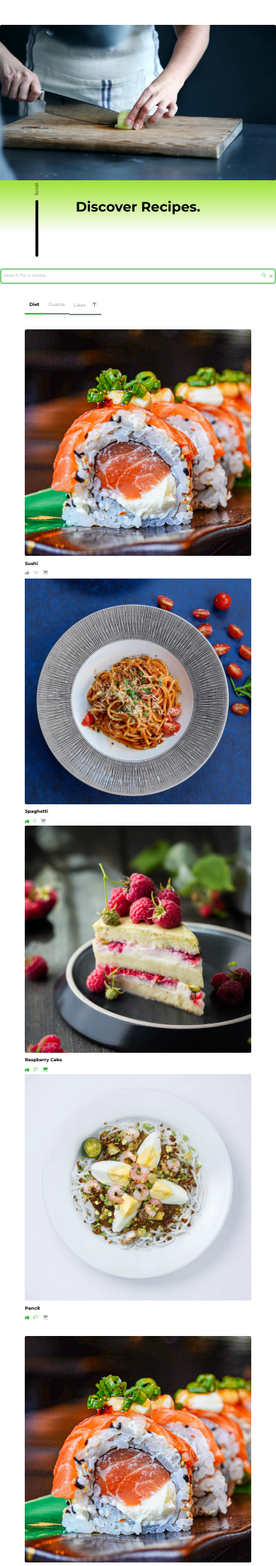
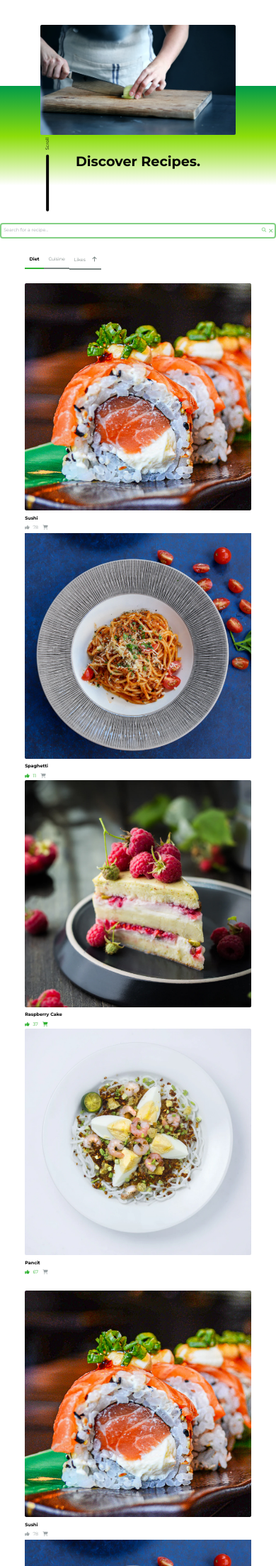
Before and after one commit to lawrencedovin/capstone-1-wonder-recipe, a Flask app: page /home/logged_in in a window 390 px wide. Shown: the part 34-2240 px from the top of the page at 71% size. Run offline with Flask 2, Linux system fonts and the light colour scheme; some libraries are stand-ins or nearby versions.

Commit message:
Updated responsiveness for extra large screens

```diff
--- a/wonder-recipe/static/css/styles.css
+++ b/wonder-recipe/static/css/styles.css
@@ -34,6 +34,9 @@ body {
 .col-md-12 {
   padding: 0 8.8rem; }
 
+.container-fluid {
+  max-width: 144rem; }
+
 .input-group > .custom-select:not(:last-child),
 .input-group > .form-control:not(:last-child) {
   border-radius: 4px; }
@@ -69,6 +72,7 @@ body {
   position: relative;
   margin-top: 8.8rem; }
   .hero-container__img {
+    max-width: 69rem;
     border-radius: 2px; }
   .hero-container__gradient {
     height: 65%;
@@ -158,9 +162,9 @@ body {
     margin-right: 1.6rem; }
     .food-cards__button--thumbs-up-icon {
       padding-right: .8rem; }
-    .food-cards__button-likes--active, .food-cards__button-likes--inactive:hover, .food-cards__button-grocery-list--active, .food-cards__button-grocery-list--inactive:hover {
+    .food-cards__button--active, .food-cards__button--inactive:hover {
       color: #31B233; }
-    .food-cards__button-likes--inactive, .food-cards__button-likes--active:hover, .food-cards__button-grocery-list--inactive, .food-cards__button-grocery-list--active:hover {
+    .food-cards__button--inactive, .food-cards__button--active:hover {
       color: #9EA6A8; }
 
 .pagination {
@@ -240,3 +244,15 @@ body {
   color: #050505;
   font-size: 4.8rem;
   font-weight: 700; }
+
+.recipe-page__stats-item {
+  display: inline-block; }
+  .recipe-page__stats-item-likes {
+    padding-right: 1.6rem; }
+  .recipe-page__stats-item-button {
+    padding: 0 1.6rem;
+    border-left: 2px solid #050505; }
+    .recipe-page__stats-item-button--active, .recipe-page__stats-item-button--inactive:hover {
+      color: #31B233; }
+    .recipe-page__stats-item-button--inactive, .recipe-page__stats-item-button--active:hover {
+      color: #9EA6A8; }
--- a/wonder-recipe/static/sass/_wonder-recipe.scss
+++ b/wonder-recipe/static/sass/_wonder-recipe.scss
@@ -1,5 +1,9 @@
 .col-md-12 {
     padding: 0 8.8rem;
+}
+
+.container-fluid {
+    max-width: 144rem;
 }
 
 .input-group>.custom-select:not(:last-child),
@@ -48,6 +52,7 @@
     margin-top: 8.8rem;
 
     &__img {
+        max-width: 69rem;
         border-radius: 2px;
     }
 
@@ -186,15 +191,14 @@
             padding-right: .8rem;
         }
 
-        &-likes, &-grocery-list {
         &--active,
         &--inactive:hover {
             color: $color-green;
         }
+
         &--inactive,
         &--active:hover {
             color: $color-light-gray;
-            }
         }
     }
 }
@@ -326,4 +330,37 @@
         font-size: $font-size-large;
         font-weight: 700;
     }
+
+    &__stats-item {
+        display: inline-block;
+
+        &-likes {
+            padding-right: 1.6rem;
         }
+
+        &-button {
+            padding: 0 1.6rem;
+            border-left: 2px solid $color-black;
+
+            &--active,
+            &--inactive:hover {
+                color: $color-green;
+            }
+            &--inactive,
+            &--active:hover {
+                color: $color-light-gray;
+            }
+        }
+    }
+}
+
+// &-likes, &-grocery-list {
+//     &--active,
+//     &--inactive:hover {
+//         color: $color-green;
+//     }
+//     &--inactive,
+//     &--active:hover {
+//         color: $color-light-gray;
+//     }
+// }
--- a/wonder-recipe/templates/components/food-cards-logged-in.html
+++ b/wonder-recipe/templates/components/food-cards-logged-in.html
@@ -4,10 +4,10 @@
             <img src="..\static\images\food\sushi.jpg" alt="" class="food-cards__img img-fluid">
             <p class="food-cards__food-name">Sushi</p>
             <div class="btn-group">
-                <a class="food-cards__button food-cards__button-likes--inactive" href="#">
+                <a class="food-cards__button food-cards__button--inactive" href="#">
                     <i class="fas fa-thumbs-up food-cards__button--thumbs-up-icon"></i> 78
                 </a>
-                <a class="food-cards__button food-cards__button-grocery-list--inactive" href="#">
+                <a class="food-cards__button food-cards__button--inactive" href="#">
                     <i class="fas fa-shopping-cart"></i>
                 </a>
             </div>
@@ -17,10 +17,10 @@
             <img src="..\static\images\food\spaghetti.jpg" alt="" class="food-cards__img img-fluid">
             <p class="food-cards__food-name">Spaghetti</p>
             <div class="btn-group">
-                <a class="food-cards__button food-cards__button-likes--active" href="#">
+                <a class="food-cards__button food-cards__button--active" href="#">
                     <i class="fas fa-thumbs-up food-cards__button--thumbs-up-icon"></i> 11
                 </a>
-                <a class="food-cards__button food-cards__button-grocery-list--inactive" href="#">
+                <a class="food-cards__button food-cards__button--inactive" href="#">
                     <i class="fas fa-shopping-cart"></i>
                 </a>
             </div>
@@ -30,10 +30,10 @@
             <img src="..\static\images\food\raspberry-cake.jpg" alt="" class="food-cards__img img-fluid">
             <p class="food-cards__food-name">Raspberry Cake</p>
             <div class="btn-group">
-                <a class="food-cards__button food-cards__button-likes--active" href="#">
+                <a class="food-cards__button food-cards__button--active" href="#">
                     <i class="fas fa-thumbs-up food-cards__button--thumbs-up-icon"></i> 37
                 </a>
-                <a class="food-cards__button food-cards__button-grocery-list--active" href="#">
+                <a class="food-cards__button food-cards__button--active" href="#">
                     <i class="fas fa-shopping-cart"></i>
                 </a>
             </div>
@@ -43,10 +43,10 @@
             <img src="..\static\images\food\pancit.jpg" alt="" class="food-cards__img img-fluid">
             <p class="food-cards__food-name">Pancit</p>
             <div class="btn-group">
-                <a class="food-cards__button food-cards__button-likes--active" href="#">
+                <a class="food-cards__button food-cards__button--active" href="#">
                     <i class="fas fa-thumbs-up food-cards__button--thumbs-up-icon"></i> 67
                 </a>
-                <a class="food-cards__button food-cards__button-grocery-list--inactive" href="#">
+                <a class="food-cards__button food-cards__button--inactive" href="#">
                     <i class="fas fa-shopping-cart"></i>
                 </a>
             </div>
--- a/wonder-recipe/templates/components/hero-container.html
+++ b/wonder-recipe/templates/components/hero-container.html
@@ -1,16 +1,18 @@
 <div class="hero-container">
     <div class="row no-gutters">
       <div class="col-md-12 hero-container__gradient"></div>
-      <div class="row d-flex justify-content-center">
-        <div class="col-md-6 align-self-center">
-          <img src="..\static\images\hero-image.jpg" alt="" class="hero-container__img img-fluid mx-auto d-block">
-        </div>
+    </div>
+    <div class="row justify-content-md-center">
+      <div class="col-md-6">
+        <img src="..\static\images\hero-image.jpg" alt="" class="hero-container__img img-fluid mx-auto d-block">
       </div>
     </div>
     <h1 class="hero-container__caption text-center">Discover Recipes.</h1>
-    <div class="row">
+    <div class="container-fluid">
+      <div class="row">
         <div class="col-md-12">
             <span class="hero-container__scroll"><span class="hero-container__scroll-rectangle"></span>Scroll</span>
         </div>
     </div>
+    </div>
 </div>
```
Also changed, not shown: wonder-recipe/templates/components/recipe-page-content.html (+14 -14 lines). Lines whose indentation alone changed are shown as unchanged.
